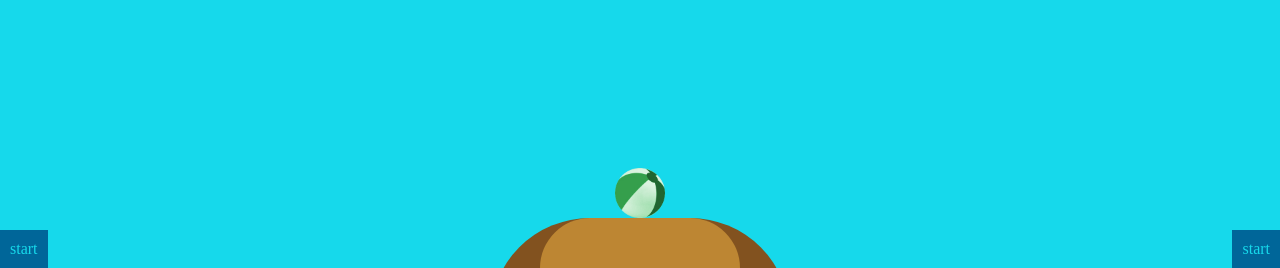
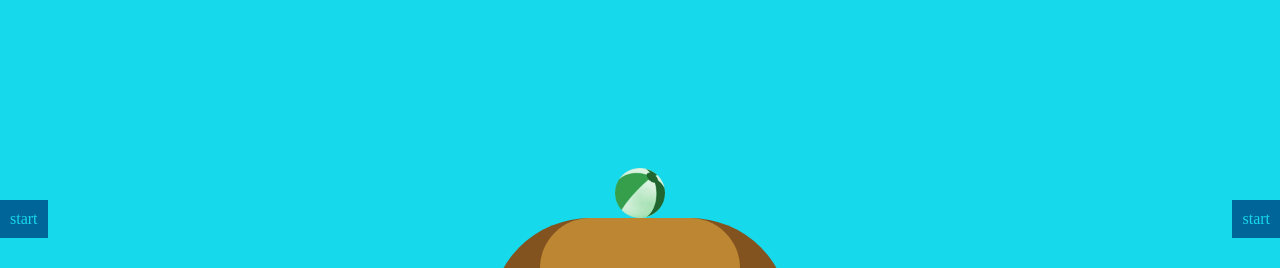
Before and after one commit to tyrannosaur/beachball, a Flask app: page / in a window 1280 px wide. Shown: the part 532-800 px from the top of the page. Run offline with Flask 2, Linux system fonts and the light colour scheme; some web fonts are replaced.

Commit message:
Tweaking splash

```diff
--- a/templates/index.html
+++ b/templates/index.html
@@ -48,12 +48,12 @@
    }
 
    #start-left {
-      bottom: 0px;
+      bottom: 30px;
       left: 0px;
    }
 
    #start-right {
-      bottom: 0px;
+      bottom: 30px;
       right: 0px;
    }
 
```
